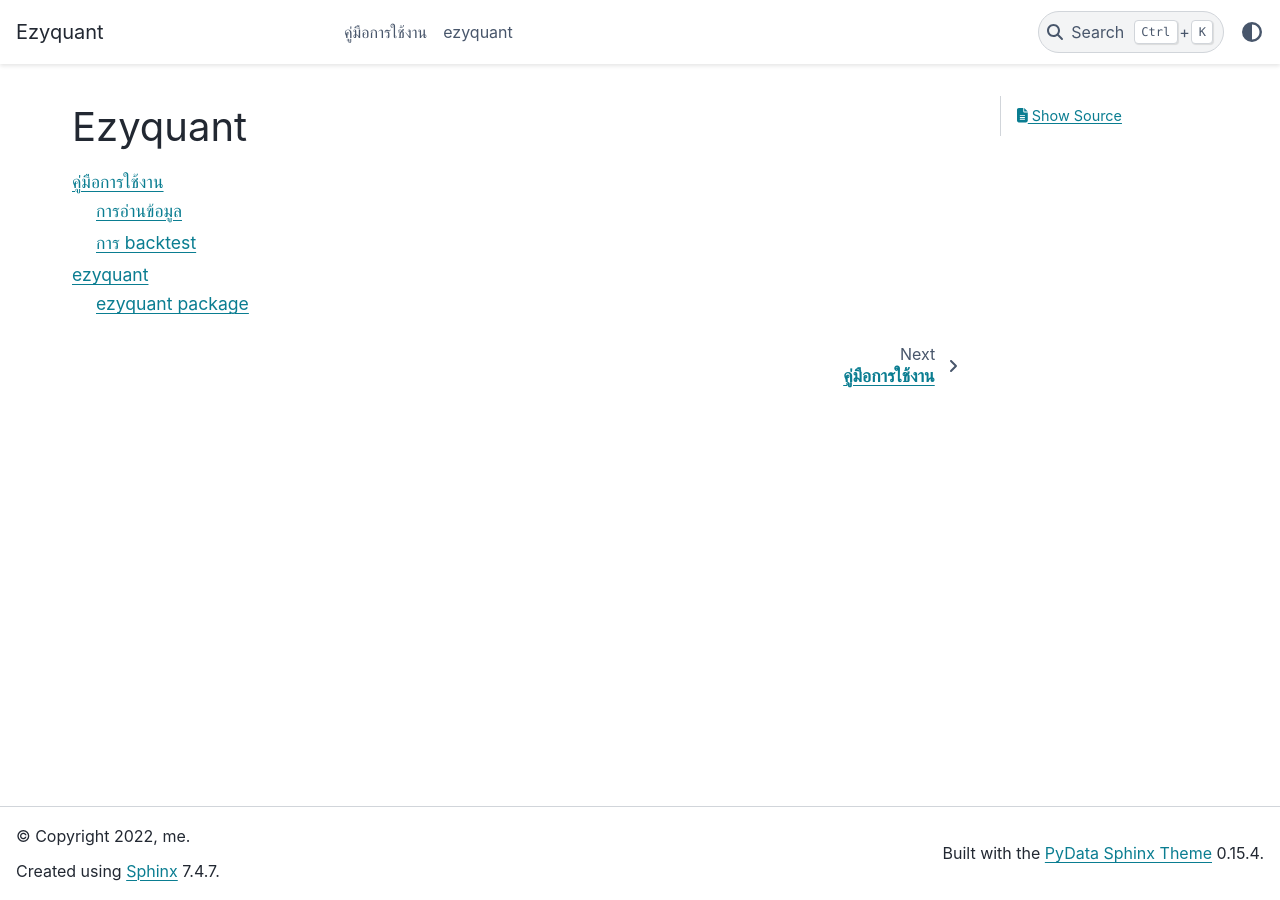
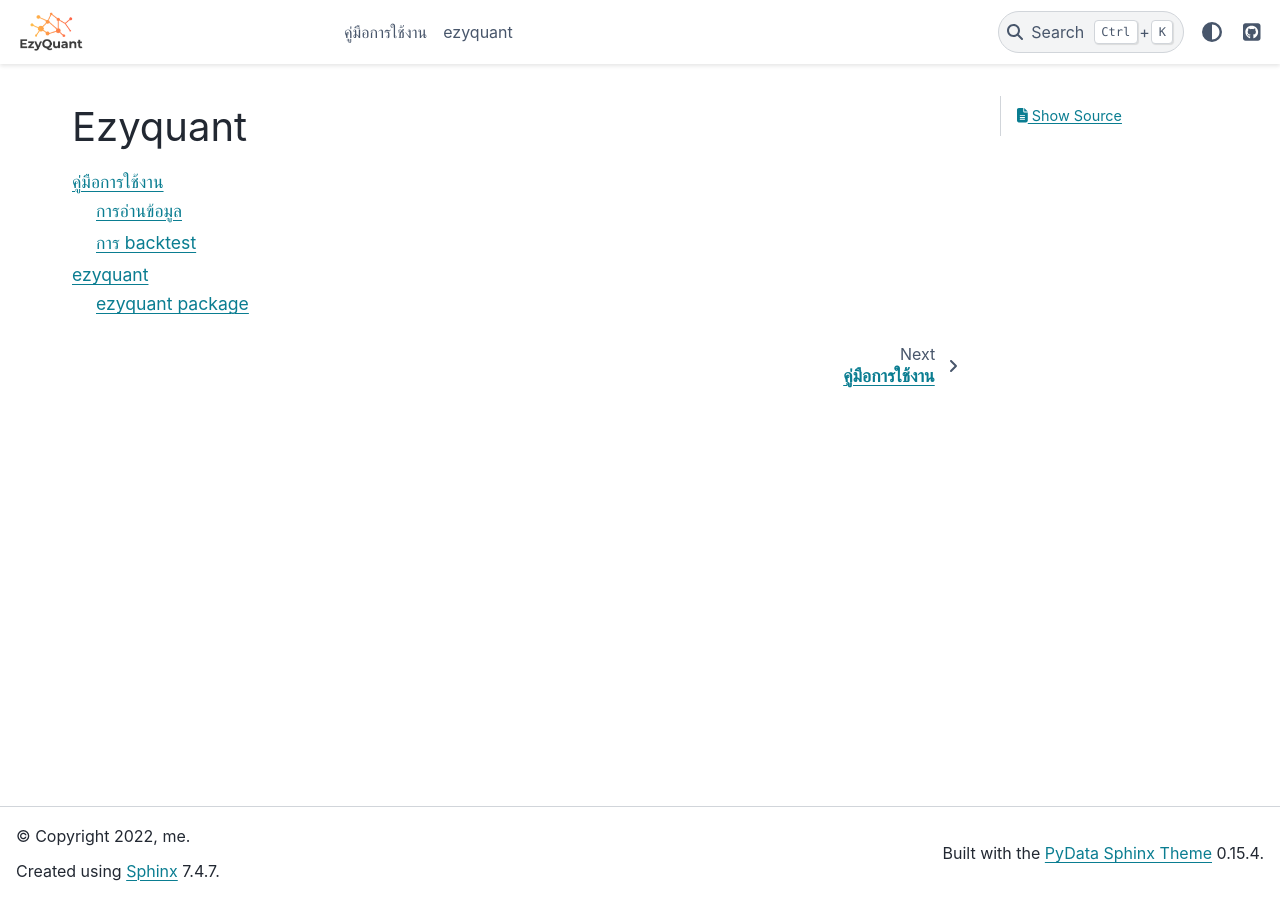
Before and after one commit to ezyquant/ezyquant, a Sphinx documentation site: the page built from docs/source/index.rst, in a window 1280 px wide. Built offline with Sphinx 7.4.7 and the PyData theme 0.15.4, drawn with Linux system fonts in a browser that asks for light colours.

Commit message:
feat: add github and logo

```diff
--- a/docs/source/conf.py
+++ b/docs/source/conf.py
@@ -49,6 +49,11 @@ exclude_patterns = []
 html_title = "Ezyquant"
 html_theme = "pydata_sphinx_theme"
 
+html_theme_options = {"github_url": "https://github.com/ezyquant/ezyquant"}
+
+html_logo = "_static/ezyquant.png"
+html_favicon = "_static/ezyquant.png"
+
 # Add any paths that contain custom static files (such as style sheets) here,
 # relative to this directory. They are copied after the builtin static files,
 # so a file named "default.css" will overwrite the builtin "default.css".
```
